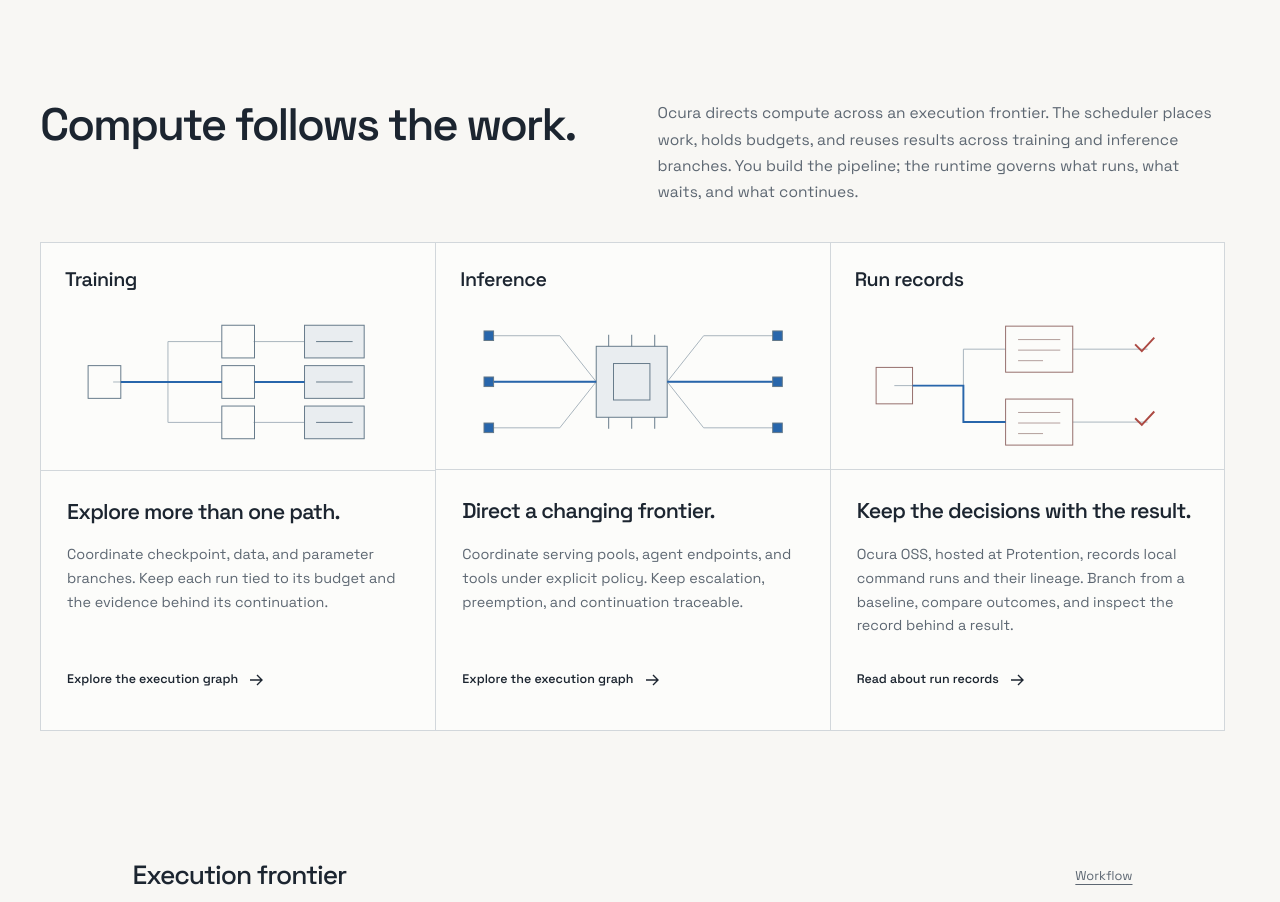
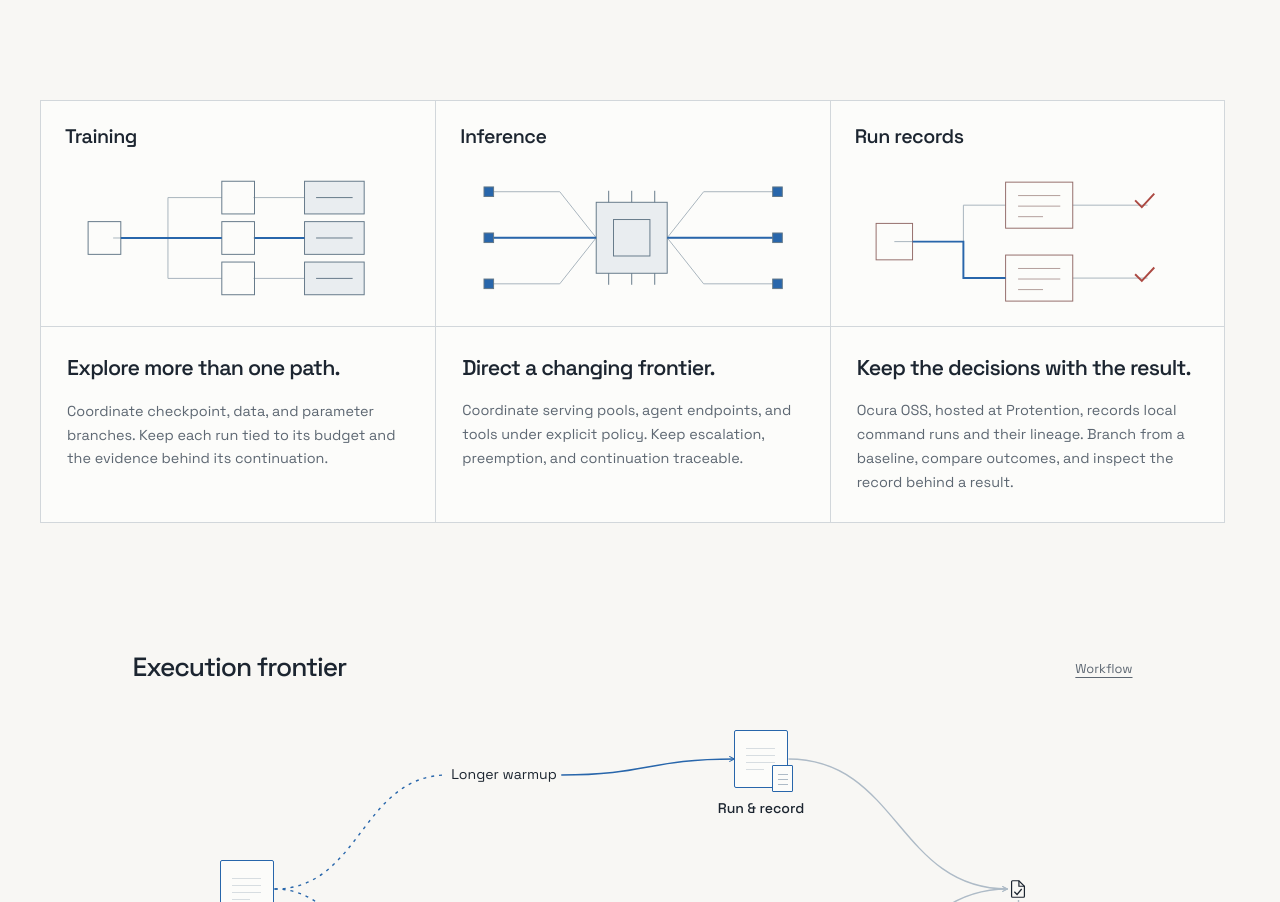
Before and after one commit to BlakeMasters/ocuna-landing, a React (Vite) app: page / in a window 1280 px wide. Shown: the part 1328-2230 px from the top of the page. Built offline with nearby package versions, Linux system fonts and the light colour scheme.

Commit message:
Remove capability card links and runtime introduction

```diff
--- a/src/components/SystemHomePage.css
+++ b/src/components/SystemHomePage.css
@@ -370,7 +370,7 @@ body.landing-route:has(.system-home) .footer-logo-link img { filter: none; }
 .system-capability { display: flex; flex-direction: column; min-width: 0; background: var(--system-surface); }
 .system-capability + .system-capability { border-left: 1px solid var(--system-line); }
 .system-capability-visual { padding: 26px 24px 12px; border-bottom: 1px solid var(--system-line); }
-.system-home .system-capability h3 { margin: 0; font-size: 1.23rem; letter-spacing: -0.025em; }
+.system-home .system-capability h2 { margin: 0; font-size: 1.23rem; letter-spacing: -0.025em; }
 .capability-art { display: block; width: 100%; margin-top: 14px; stroke: #627787; stroke-width: 1; }
 .capability-wire { stroke: #a6b2bc; }
 .capability-end, .capability-chip { fill: #e9edf0; }
@@ -380,9 +380,8 @@ body.landing-route:has(.system-home) .footer-logo-link img { filter: none; }
 .capability-record { stroke: #b09b98; }
 .capability-check { stroke: var(--system-copper); stroke-width: 2; }
 .system-capability-copy { display: flex; flex: 1; flex-direction: column; align-items: flex-start; padding: 28px 26px; }
-.system-capability-copy h4 { margin: 0; font-size: 1.34rem; line-height: 1.25; letter-spacing: -0.035em; }
-.system-capability-copy > p { margin: 18px 0 20px; color: var(--system-muted); font-size: 0.9rem; line-height: 1.65; }
-.system-capability-copy .system-text-link { gap: 8px; margin-top: auto; font-size: 0.78rem; }
+.system-capability-copy h3 { margin: 0; font-size: 1.34rem; line-height: 1.25; letter-spacing: -0.035em; }
+.system-capability-copy > p { margin: 18px 0 0; color: var(--system-muted); font-size: 0.9rem; line-height: 1.65; }
 
 .system-home .ocura-sim {
   --sim-border: #d2d7db;
@@ -457,7 +456,6 @@ body.landing-route:has(.system-home) .footer-logo-link img { filter: none; }
   body.landing-route:has(.system-home) .footer-layout { width: calc(100% - 48px); }
   .system-product-strip > a { padding: 22px; }
   .system-capability-copy { padding: 24px 20px; }
-  .system-capability-copy .system-text-link { font-size: 0.73rem; }
 }
 
 @media (max-width: 820px) {
@@ -466,7 +464,7 @@ body.landing-route:has(.system-home) .footer-logo-link img { filter: none; }
   .system-capability { display: grid; grid-template-columns: 0.95fr 1.05fr; }
   .system-capability + .system-capability { border-left: 0; border-top: 1px solid var(--system-line); }
   .system-capability-visual { border-bottom: 0; border-right: 1px solid var(--system-line); align-content: center; }
-  .system-capability-copy h4, .system-capability-copy > p { min-height: 0; }
+  .system-capability-copy h3, .system-capability-copy > p { min-height: 0; }
   .system-oss-panel { grid-template-columns: 1fr; }
   .system-install-panel { border-left: 0; border-top: 1px solid var(--system-line); }
   .system-install-panel pre { font-size: 0.94rem; }
@@ -499,8 +497,8 @@ body.landing-route:has(.system-home) .footer-logo-link img { filter: none; }
   .system-capability-visual { border-right: 0; border-bottom: 1px solid var(--system-line); padding: 24px; }
   .capability-art { max-width: 350px; margin-right: auto; margin-left: auto; }
   .system-capability-copy { padding: 26px 24px; }
-  .system-capability-copy h4 { font-size: 1.45rem; }
-  .system-capability-copy > p { margin: 15px 0 18px; }
+  .system-capability-copy h3 { font-size: 1.45rem; }
+  .system-capability-copy > p { margin: 15px 0 0; }
   .system-home .graph-canvas { padding: 24px 20px; }
   .system-home .graph-detail-grid { grid-template-columns: 1fr; }
   .system-home .execution-panel { border-left: 1px solid var(--system-line); border-top: 0; }
--- a/src/components/SystemHomePage.jsx
+++ b/src/components/SystemHomePage.jsx
@@ -43,20 +43,15 @@ function CapabilityArt({ kind }) {
 
 function RuntimePanels() {
   return (
-    <section className="system-runtime-section" id="work" aria-labelledby="system-runtime-title">
+    <section className="system-runtime-section" id="work" aria-label="Training, inference, and run records">
       <div className="shell">
-        <header className="system-section-heading">
-          <h2 id="system-runtime-title">{HOME.runtimeTitle}</h2>
-          <p>{HOME.runtimeIntroduction}</p>
-        </header>
         <div className="system-capabilities" id="market">
           {HOME.capabilities.map((capability) => (
             <article className="system-capability" key={capability.id}>
-              <div className="system-capability-visual"><h3>{capability.title}</h3><CapabilityArt kind={capability.id} /></div>
+              <div className="system-capability-visual"><h2>{capability.title}</h2><CapabilityArt kind={capability.id} /></div>
               <div className="system-capability-copy">
-                <h4>{capability.heading}</h4>
+                <h3>{capability.heading}</h3>
                 <p>{capability.description}</p>
-                <a className="system-text-link" href={capability.href.startsWith("#") ? capability.href : pagePath(capability.href)}>{capability.action} <ArrowIcon /></a>
               </div>
             </article>
           ))}
--- a/src/content/crawlable.js
+++ b/src/content/crawlable.js
@@ -99,11 +99,9 @@ function landingBody(extra = "") {
         <a href="/four1">Four1</a>
         <a href="/research">Field Notes</a>
       </nav>
-      <section id="work">
-        <h2>${escapeHtml(HOME.runtimeTitle)}</h2>
-        <p>${escapeHtml(HOME.runtimeIntroduction)}</p>
+      <section id="work" aria-label="Training, inference, and run records">
         <div id="market">
-          ${HOME.capabilities.map((capability) => `<article><h3>${escapeHtml(capability.title)}</h3><h4>${escapeHtml(capability.heading)}</h4><p>${escapeHtml(capability.description)}</p><a href="${capability.href}">${escapeHtml(capability.action)}</a></article>`).join("\n")}
+          ${HOME.capabilities.map((capability) => `<article><h2>${escapeHtml(capability.title)}</h2><h3>${escapeHtml(capability.heading)}</h3><p>${escapeHtml(capability.description)}</p></article>`).join("\n")}
         </div>
       </section>
       ${executionGraphHtml()}
--- a/src/content/home.js
+++ b/src/content/home.js
@@ -1,5 +1,3 @@
-import { OSS } from "./oss.js";
-
 export const HOME = {
   headline: "Accelerating Uncertain computation",
   headlineLead: "Accelerating",
@@ -9,9 +7,6 @@ export const HOME = {
   partners: [
     { name: "Antler", id: "antler", href: "https://www.antler.co/", logo: "partners/antler.svg", width: 117, height: 28 },
   ],
-  runtimeTitle: "Compute follows the work.",
-  runtimeIntroduction:
-    "Ocura directs compute across an execution frontier. The scheduler places work, holds budgets, and reuses results across training and inference branches. You build the pipeline; the runtime governs what runs, what waits, and what continues.",
   capabilities: [
     {
       id: "training",
@@ -19,8 +14,6 @@ export const HOME = {
       heading: "Explore more than one path.",
       description:
         "Coordinate checkpoint, data, and parameter branches. Keep each run tied to its budget and the evidence behind its continuation.",
-      href: "#ocura",
-      action: "Explore the execution graph",
     },
     {
       id: "inference",
@@ -28,8 +21,6 @@ export const HOME = {
       heading: "Direct a changing frontier.",
       description:
         "Coordinate serving pools, agent endpoints, and tools under explicit policy. Keep escalation, preemption, and continuation traceable.",
-      href: "#ocura",
-      action: "Explore the execution graph",
     },
     {
       id: "records",
@@ -37,8 +28,6 @@ export const HOME = {
       heading: "Keep the decisions with the result.",
       description:
         "Ocura OSS, hosted at Protention, records local command runs and their lineage. Branch from a baseline, compare outcomes, and inspect the record behind a result.",
-      href: OSS.state,
-      action: "Read about run records",
     },
   ],
 };
```
